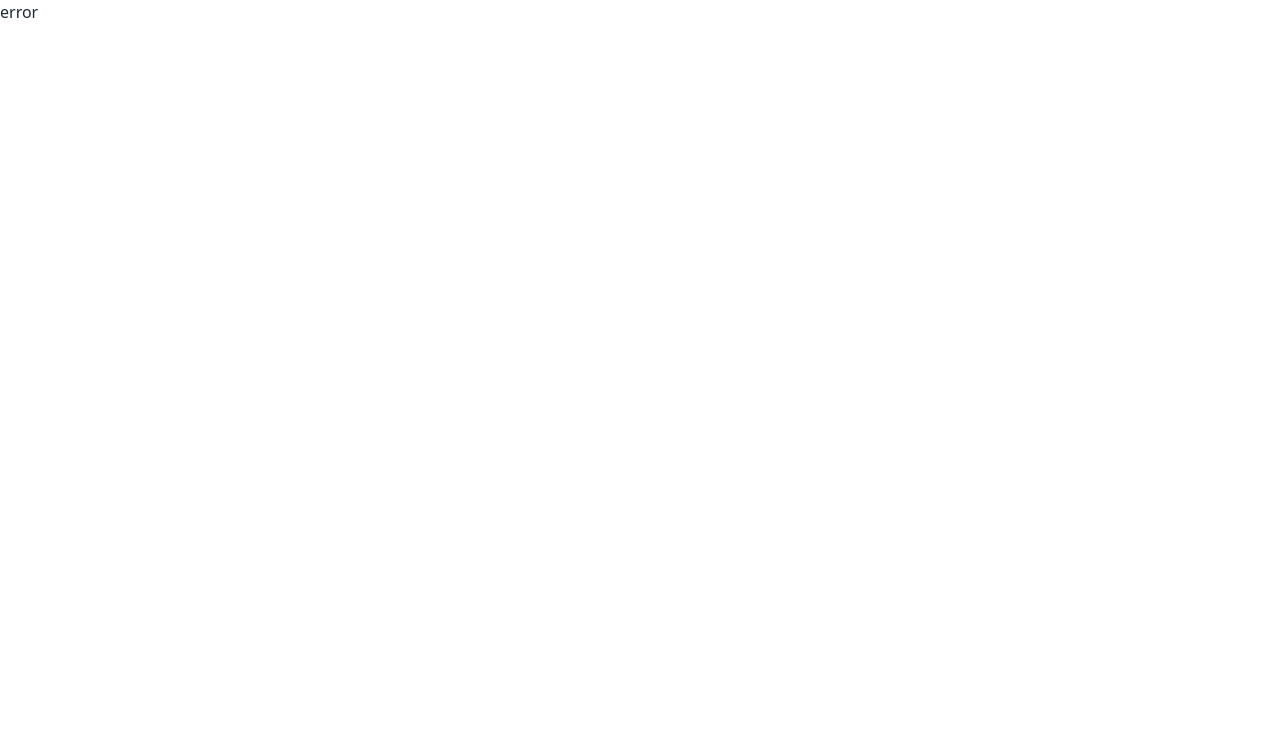
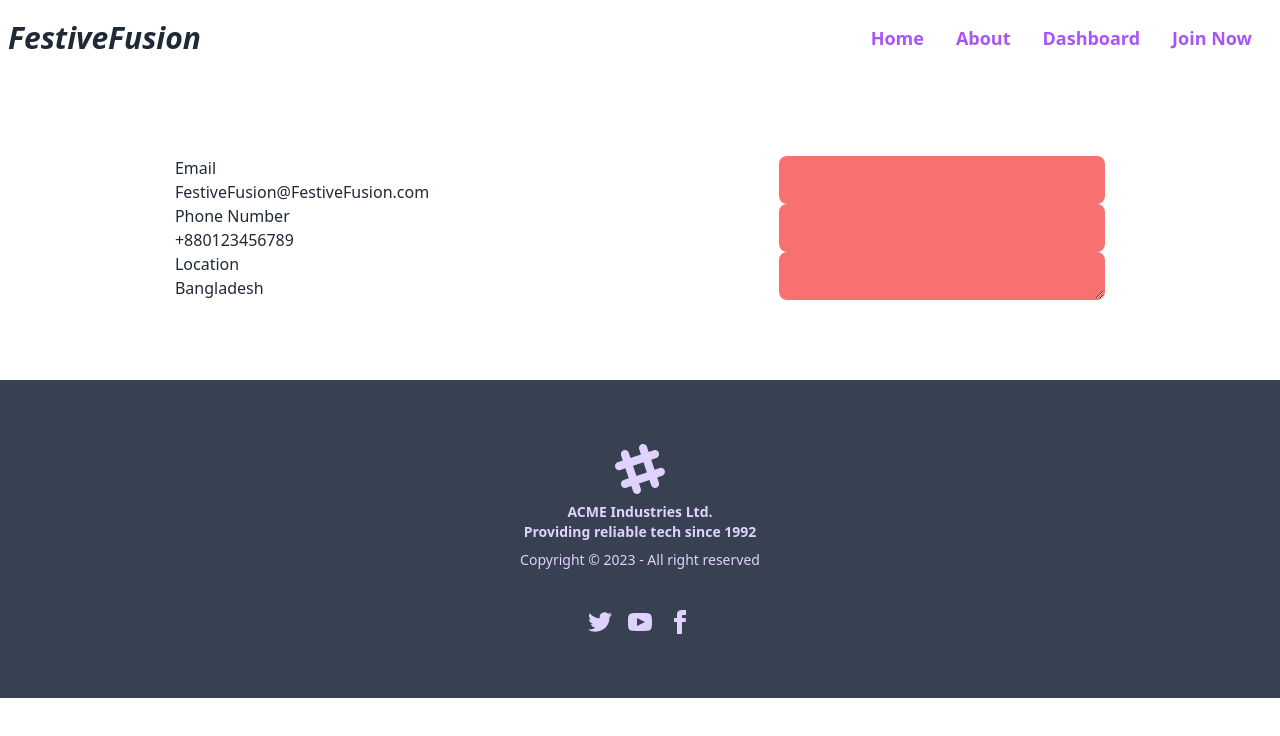
Before and after one commit to Mitul3047/event-management-A9, a React (Vite) app: page /contact in a window 1280 px wide. Before the commit this address had no page. Shown: the top 736 px of the page. Built offline with nearby package versions, Linux system fonts and the light colour scheme.

Commit message:
About and contact page added

```diff
--- /dev/null
+++ b/src/Pages/About/About.jsx
@@ -0,0 +1,30 @@
+import Navbar from "../../Component/Navbar/Navbar";
+
+
+const About = () => {
+    return (
+        <div className="space-y-10">
+            <Navbar></Navbar>
+            <div >
+                <h2 className=" text-center text-5xl font-medium">Welcome to <span className="text-purple-500 italic">FestiveFusion</span> <br />
+                    Where Moments Become Memories!</h2>
+                <p className=" text-center w-4/6 mx-auto text-gray-500 font-light py-10 text-lg">At FestiveFusion, we are passionate about creating unforgettable experiences. We understand the significance of every social event in your life, whether it's a wedding, a birthday celebration, a corporate gathering, or any special occasion. That's why we are committed to turning your dreams into reality, one event at a time.</p>
+                <div className="flex flex-col md:flex-row gap-4 my-10 md:gap-7 justify-center items-center">
+                    <img className="w-80 rounded-2xl" src="https://i.ibb.co/Scj6Y4Y/tengku-nadia-fz8-SONk-BB8-unsplash.jpg" alt="" />
+                    <div className="my-10 space-y-8 text-center">
+                        <h2 className="text-4xl font-medium text-purple-500 ">Our Story</h2>
+                        <div className="space-y-8">
+                            <p className="text-xl">Founded in 2023, <span className="text-2xl italic font-medium text-purple-500">FestiveFusion</span> was born out of a shared love for celebrations and the desire to make each event a masterpiece. Our journey began with a small team of creative enthusiasts who believed in the power of impeccable planning, attention to detail, and exceptional customer service.</p>
+                            <p className="text-xl">
+                                Over the years, we have grown into a dynamic team of event planners, designers, and coordinators, each bringing a unique set of skills and experiences to the table. Our collective dedication to excellence has propelled us to become a trusted name in the event management industry.
+                            </p>
+                        </div>
+                    </div>
+                </div>
+            </div>
+            <div></div>
+        </div>
+    );
+};
+
+export default About;
--- /dev/null
+++ b/src/Pages/Contact/Contact.jsx
@@ -0,0 +1,33 @@
+import Navbar from "../../Component/Navbar/Navbar";
+
+
+const Contact = () => {
+    return (
+        <div>
+            <Navbar></Navbar>
+            <div className="flex md:flex-row flex-col justify-around  items-center py-20">
+                <div>
+                    <div>
+                        <h3>Email</h3>
+                        <p>FestiveFusion@FestiveFusion.com</p>
+                    </div>
+                    <div>
+                        <h3>Phone Number</h3>
+                        <p>+880123456789</p>
+                    </div>
+                    <div>
+                        <h3>Location</h3>
+                        <p>Bangladesh</p>
+                    </div>
+                </div>
+                <div className="flex flex-col">
+                    <input className="input bg-red-400" type="text" name="" value="" />
+                    <input className="input bg-red-400" type="email" name="" id="" />
+                    <textarea className="input bg-red-400" name="" id="" cols="30" rows="10"></textarea>
+                </div>
+            </div>
+        </div>
+    );
+};
+
+export default Contact;
--- a/src/Pages/Dashboard/Dashboard.jsx
+++ b/src/Pages/Dashboard/Dashboard.jsx
@@ -22,6 +22,7 @@ const Dashboard = () => {
             }
             setEventBooked(bookedEvent)
         }
+    // eslint-disable-next-line react-hooks/exhaustive-deps
     }, [])
 
     console.log(events);
@@ -29,8 +30,10 @@ const Dashboard = () => {
         <div>
             <Navbar></Navbar>
             <div>
-                <h1>Dashboard</h1>
-                <div>
+                <div className="">
+                    <img className="h-[80vh] w-full" src="https://i.ibb.co/D9M46YQ/adi-goldstein-Hli3-R6-LKibo-unsplash.jpg" alt="" />
+                </div>
+                <div className="grid grid-cols-1 md:grid-cols-2 lg:grid-cols-3 gap-4  ">
                     {
                         eventBooked.map(event =>( <DashboardCard
                         event={event} key={event.id}></DashboardCard>))
--- a/src/Pages/Dashboard/DashboardCard.jsx
+++ b/src/Pages/Dashboard/DashboardCard.jsx
@@ -4,9 +4,7 @@ import PropTypes from 'prop-types';
 const DashboardCard = ({event}) => {
     const {id,name, card_img,description} = event;
     return (
-        <div>
-            <div className="grid grid-cols-1 gap-4 md:grid-cols-2 lg:grid-cols-3">
-            <div className="relative flex  flex-col rounded-xl bg-white bg-clip-border text-gray-700 shadow-md">
+        <div className="relative flex  flex-col rounded-xl bg-white bg-clip-border text-gray-700 shadow-md">
             <div className="relative mx-4 mt-4 h-96 overflow-hidden rounded-xl bg-white bg-clip-border text-gray-700">
                 <img
                     src={card_img}
@@ -14,13 +12,13 @@ const DashboardCard = ({event}) => {
                 />
             </div>
             <div className="p-6">
-                <div className="mb-2 flex items-center justify-center">
+                <div className="mb-2 flex items-center justify-between">
                     <p className="block font-sans text-base font-medium leading-relaxed text-blue-gray-900 antialiased">
                         {name}
                     </p>
 
                 </div>
-                <p className="block text-center text-sm font-normal leading-normal text-gray-700 antialiased opacity-75">
+                <p className="block font-sans text-sm font-normal leading-normal text-gray-700 antialiased opacity-75">
                     {description}
                 </p>
             </div>
@@ -35,8 +33,7 @@ const DashboardCard = ({event}) => {
                 </Link>
             </div>
         </div>
-            </div>
-        </div>
+
     );
 };
 
```
Also changed, not shown: src/Router/Router.jsx (+10 -1 lines).
